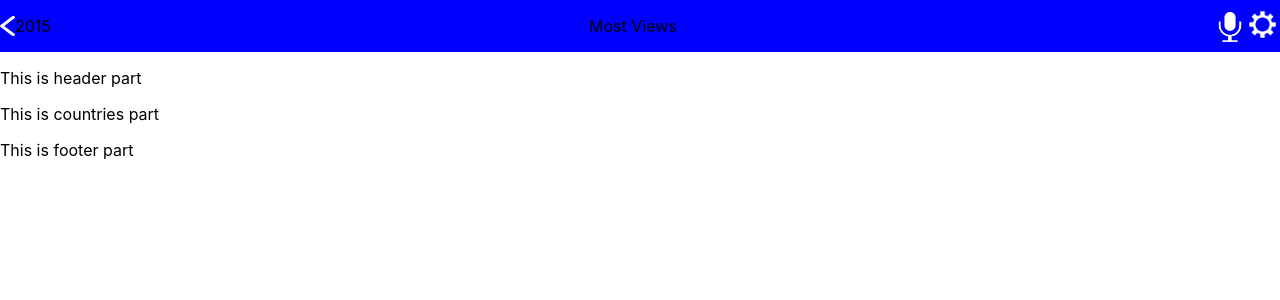
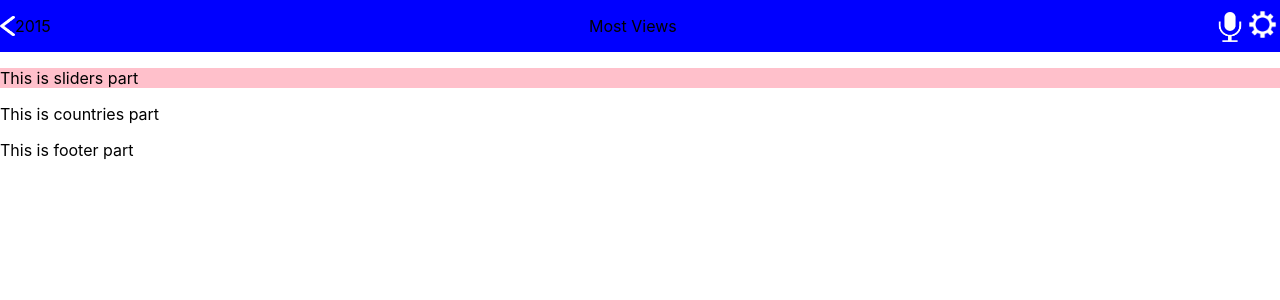
Before and after one commit to 78fatemanazari/country-insights-hub, a React (Create React App) app: page / in a window 1280 px wide. Shown: the top 300 px of the page. Built offline with nearby package versions, Linux system fonts and the light colour scheme.

Commit message:
Add sliders file

```diff
--- a/src/components/Home.js
+++ b/src/components/Home.js
@@ -1,13 +1,12 @@
 import React from 'react';
 import Navbar from './Navbar';
+import Sliders from './Sliders';
 
 function Home() {
   return (
     <div className="home">
       <Navbar />
-      <div className="header">
-        <p>This is header part</p>
-      </div>
+      <Sliders />
       <div className="countries-container">
         <p>This is countries part</p>
       </div>
--- /dev/null
+++ b/src/components/Sliders.js
@@ -0,0 +1,12 @@
+import React from 'react';
+import '../styles/Sliders.css';
+
+function Sliders() {
+  return (
+    <div className="slider-container">
+      <p>This is sliders part</p>
+    </div>
+  );
+}
+
+export default Sliders;
--- /dev/null
+++ b/src/styles/Sliders.css
@@ -0,0 +1,3 @@
+.slider-container {
+  background-color: pink;
+}
```
